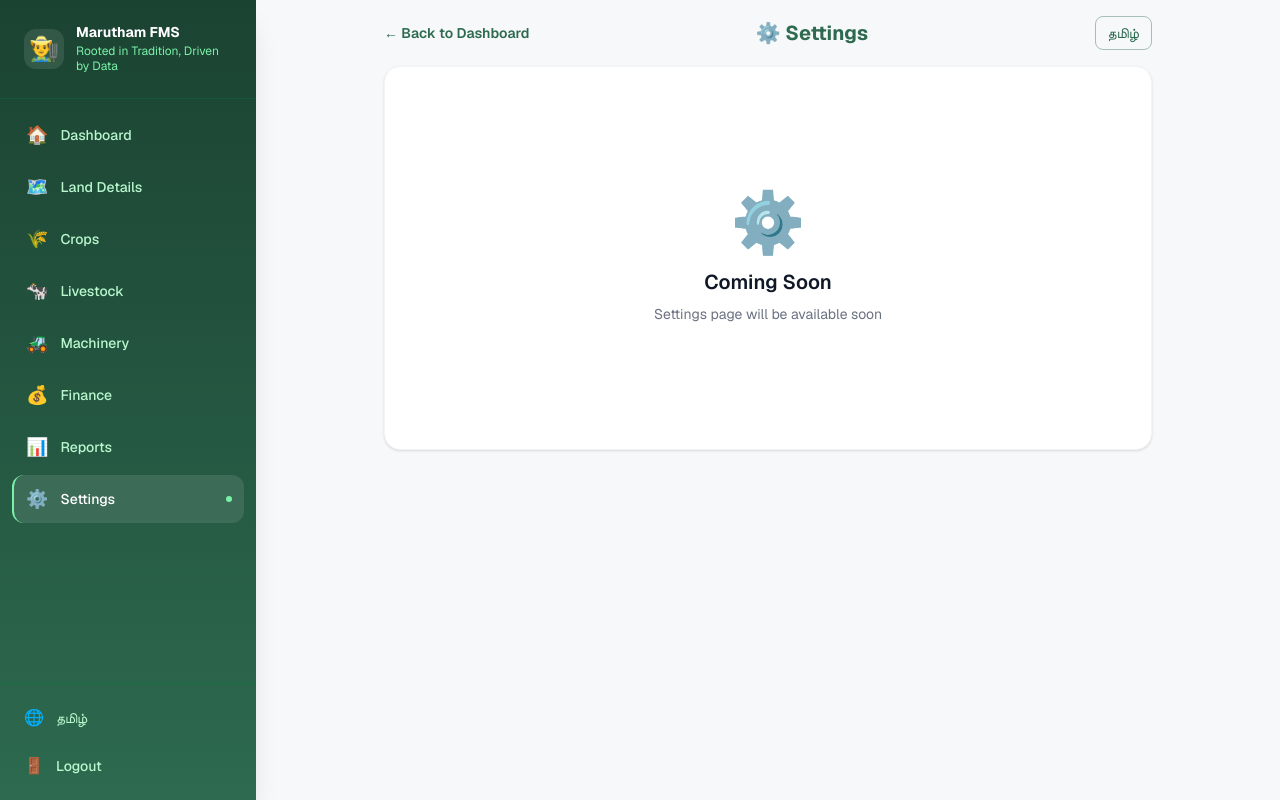
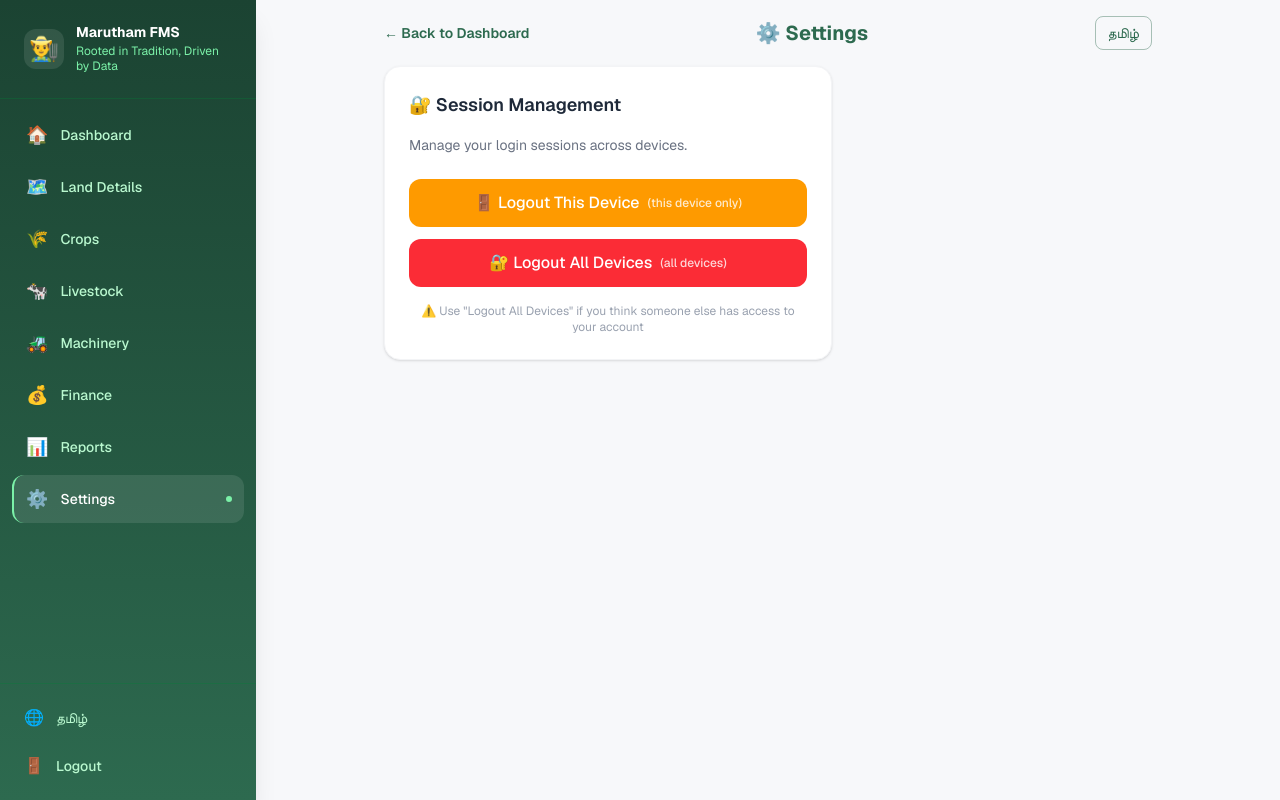
Before and after one commit to yvikykavin-hub/farm-management-system, a Next.js app in the folder app/: page /settings in a window 1280 px wide. Built offline with nearby package versions, Linux system fonts and the light colour scheme; no server answers.

Commit message:
feat: settings page with logout and logout all devices

```diff
--- a/app/app/settings/page.tsx
+++ b/app/app/settings/page.tsx
@@ -2,17 +2,53 @@
 
 import { useState } from "react";
 import Link from "next/link";
+import { useRouter } from "next/navigation";
+import toast from "react-hot-toast";
 import Sidebar from "../../components/Sidebar";
+import PageWrapper from "../../components/PageWrapper";
+import { supabase } from "../../lib/supabase";
 
 export default function SettingsPage() {
   const [lang, setLang] = useState<"ta" | "en">("en");
   const L = (en: string, ta: string) => (lang === "ta" ? ta : en);
+  const [loading, setLoading] = useState(false);
+  const router = useRouter();
+
+  const handleLogout = async () => {
+    setLoading(true);
+    const { error } = await supabase.auth.signOut({ scope: "local" });
+    if (error) {
+      toast.error(error.message);
+      setLoading(false);
+      return;
+    }
+    router.push("/login");
+  };
+
+  const handleLogoutAll = async () => {
+    const confirmed = window.confirm(
+      L(
+        "This will logout from ALL devices. Continue?",
+        "இது அனைத்து சாதனங்களிலும் இருந்து வெளியேற்றும். தொடரவா?"
+      )
+    );
+    if (!confirmed) return;
+    setLoading(true);
+    const { error } = await supabase.auth.signOut({ scope: "global" });
+    if (error) {
+      toast.error(error.message);
+      setLoading(false);
+      return;
+    }
+    router.push("/login");
+  };
 
   return (
     <div className="flex h-screen overflow-hidden bg-page">
       <Sidebar lang={lang} setLang={setLang} />
 
       <main className="flex-1 overflow-y-auto p-4">
+        <PageWrapper>
         <div className="max-w-3xl mx-auto flex flex-col gap-4">
 
           <div className="flex items-center justify-between flex-wrap gap-2">
@@ -28,17 +64,45 @@ export default function SettingsPage() {
             </button>
           </div>
 
-          <div className="bg-white rounded-2xl shadow-sm border border-gray-100 flex flex-col items-center justify-center min-h-96 text-center">
-            <div className="text-6xl mb-4">⚙️</div>
-            <h2 className="text-xl font-semibold text-gray-900 mb-2">
-              {L("Coming Soon", "விரைவில் வருகிறது")}
+          <div className="bg-white rounded-2xl shadow-sm p-6 max-w-md border border-gray-100">
+            <h2 className="text-lg font-semibold text-gray-800 mb-4">
+              🔐 {L("Session Management", "அமர்வு மேலாண்மை")}
             </h2>
-            <p className="text-gray-500 text-sm">
-              {L("Settings page will be available soon", "அமைப்புகள் பக்கம் விரைவில் கிடைக்கும்")}
+
+            <p className="text-sm text-gray-500 mb-6">
+              {L("Manage your login sessions across devices.", "உங்கள் சாதனங்களில் உள்நுழைவு அமர்வுகளை நிர்வகிக்கவும்.")}
+            </p>
+
+            {/* Logout this device */}
+            <button
+              onClick={handleLogout}
+              disabled={loading}
+              className="w-full mb-3 px-4 py-3 bg-amber-500 hover:bg-amber-600 disabled:bg-amber-300 text-white font-medium rounded-xl transition-all duration-200 flex items-center justify-center gap-2"
+            >
+              🚪 {L("Logout This Device", "இந்த சாதனத்தில் வெளியேறு")}
+              <span className="text-xs opacity-80">{L("(this device only)", "(இந்த சாதனம் மட்டும்)")}</span>
+            </button>
+
+            {/* Logout all devices */}
+            <button
+              onClick={handleLogoutAll}
+              disabled={loading}
+              className="w-full px-4 py-3 bg-red-500 hover:bg-red-600 disabled:bg-red-300 text-white font-medium rounded-xl transition-all duration-200 flex items-center justify-center gap-2"
+            >
+              🔐 {L("Logout All Devices", "அனைத்து சாதனங்களிலும் வெளியேறு")}
+              <span className="text-xs opacity-80">{L("(all devices)", "(அனைத்து சாதனங்கள்)")}</span>
+            </button>
+
+            <p className="text-xs text-gray-400 mt-4 text-center">
+              ⚠️ {L(
+                'Use "Logout All Devices" if you think someone else has access to your account',
+                "உங்கள் கணக்கை வேறு யாரோ அணுகுகிறார்கள் என்று நினைத்தால் \"அனைத்து சாதனங்களிலும் வெளியேறு\" பயன்படுத்தவும்"
+              )}
             </p>
           </div>
 
         </div>
+        </PageWrapper>
       </main>
     </div>
   );
```
